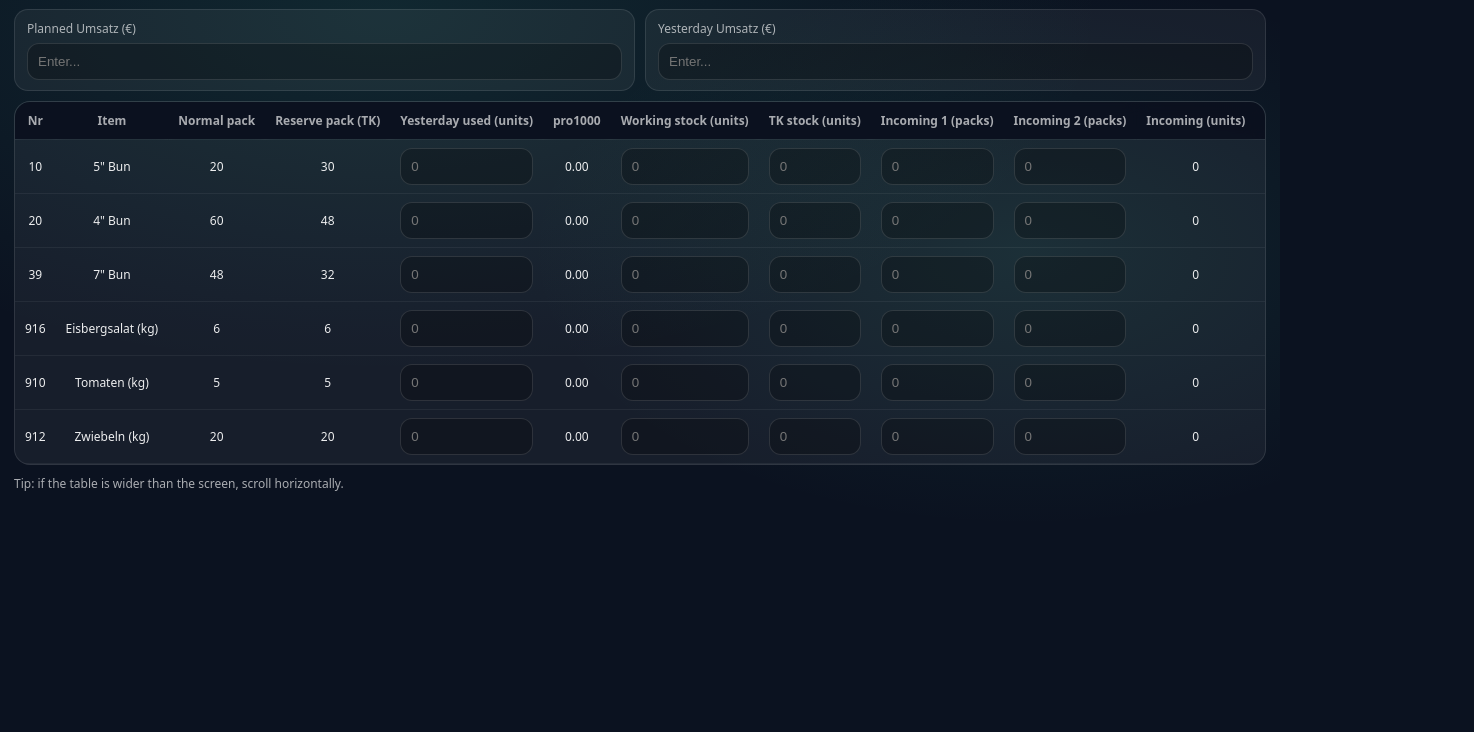
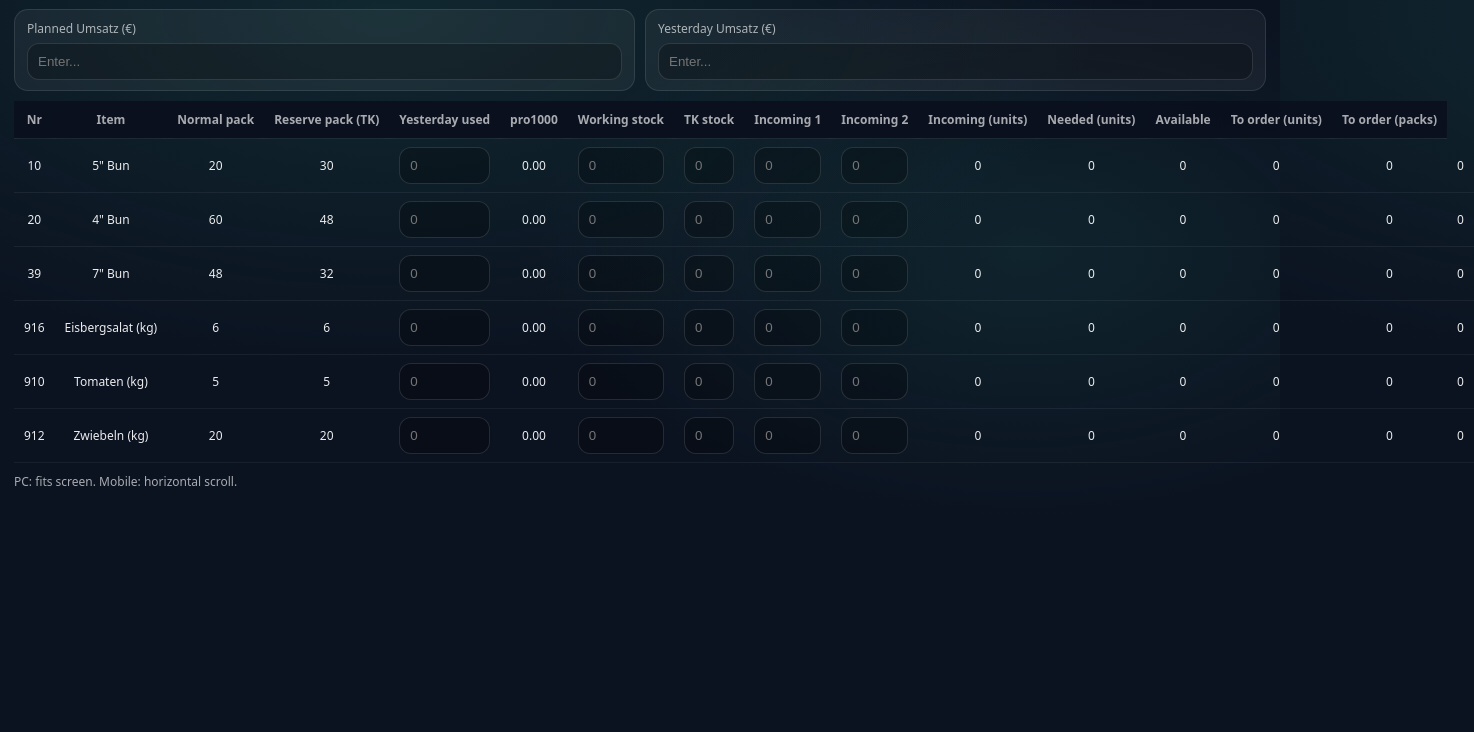
Before and after one commit to DanBlaz1988/bk-order-calculator, a website: page index.html in a window 1280 px wide. Shown: the part 68-800 px from the top of the page, 1474 px wide, since content can reach past the window. Drawn offline with Linux system fonts and the light colour scheme.

Commit message:
Update text and structure in index.html

```diff
--- a/index.html
+++ b/index.html
@@ -12,7 +12,7 @@
     <header class="top">
       <div>
         <h1>BK Bread + Salad Order Calculator</h1>
-        <div class="sub">pro1000 method. Bread + Salad together (buns + Eisberg/Tomaten/Zwiebeln).</div>
+        <div class="sub">pro1000 method · buns + Eisberg/Tomaten/Zwiebeln</div>
       </div>
 
       <div class="actions">
@@ -38,36 +38,53 @@
       <pre id="formulaText"></pre>
     </section>
 
-    <!-- IMPORTANT: wrapper for horizontal scroll -->
-    <div class="table-wrapper">
+    <!-- PC: fits (no scroll). Mobile: scroll. -->
+    <div class="table-wrap">
       <table id="orderTable">
+        <colgroup>
+          <col class="c-nr">
+          <col class="c-item">
+          <col class="c-pack">
+          <col class="c-pack">
+          <col class="c-in">
+          <col class="c-out">
+          <col class="c-in">
+          <col class="c-in">
+          <col class="c-in">
+          <col class="c-in">
+          <col class="c-out">
+          <col class="c-out">
+          <col class="c-out">
+          <col class="c-out">
+          <col class="c-out">
+        </colgroup>
+
         <thead>
           <tr>
             <th>Nr</th>
             <th>Item</th>
             <th>Normal pack</th>
             <th>Reserve pack (TK)</th>
-            <th>Yesterday used (units)</th>
+            <th>Yesterday used</th>
             <th>pro1000</th>
-            <th>Working stock (units)</th>
-            <th>TK stock (units)</th>
-            <th>Incoming 1 (packs)</th>
-            <th>Incoming 2 (packs)</th>
+            <th>Working stock</th>
+            <th>TK stock</th>
+            <th>Incoming 1</th>
+            <th>Incoming 2</th>
             <th>Incoming (units)</th>
             <th>Needed (units)</th>
-            <th>Available (units)</th>
+            <th>Available</th>
             <th>To order (units)</th>
             <th>To order (packs)</th>
           </tr>
         </thead>
+
         <tbody id="tbody"></tbody>
       </table>
     </div>
 
     <footer class="footer">
-      <div class="tiny">
-        Tip: if the table is wider than the screen, scroll horizontally.
-      </div>
+      <div class="tiny">PC: fits screen. Mobile: horizontal scroll.</div>
     </footer>
   </div>
 
```
